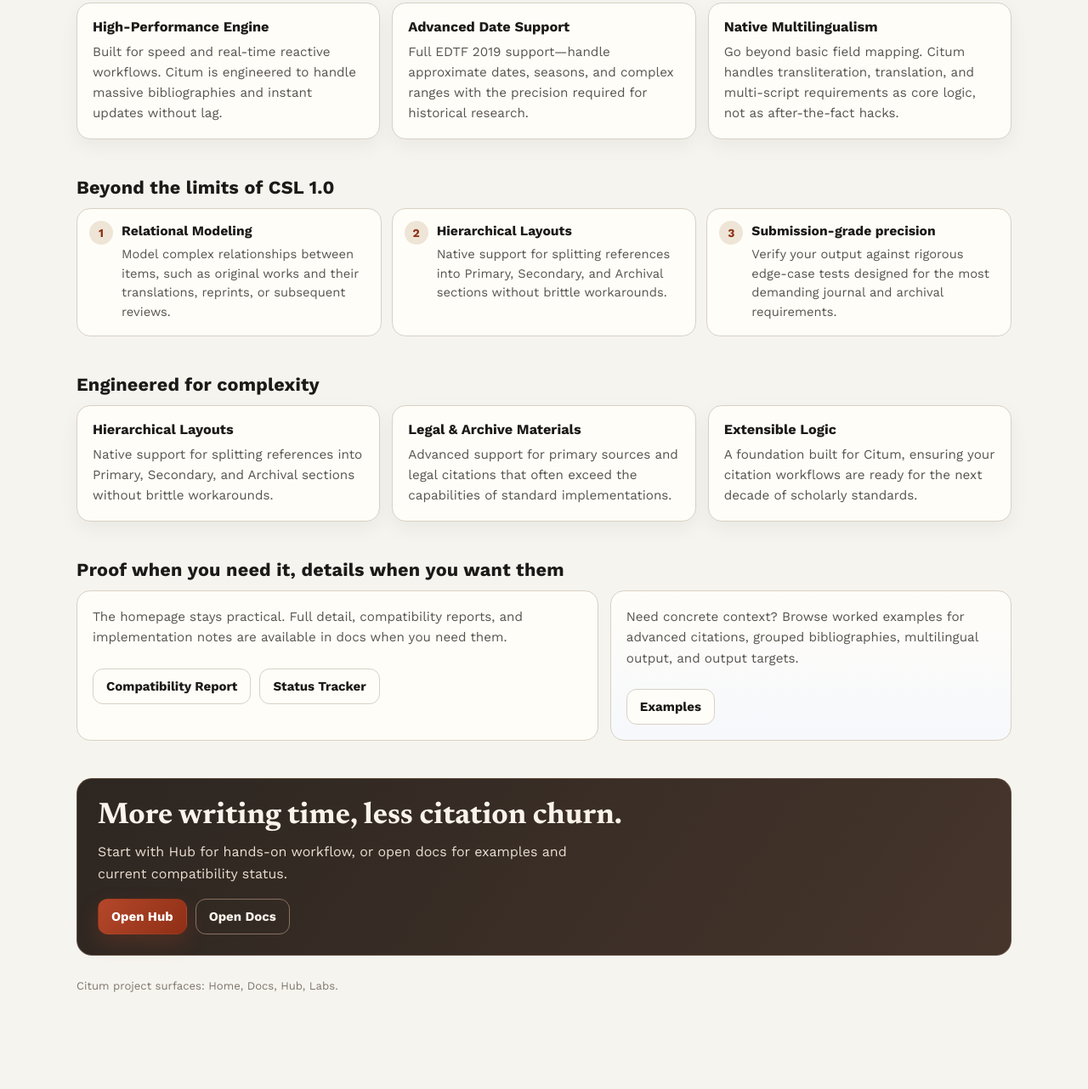
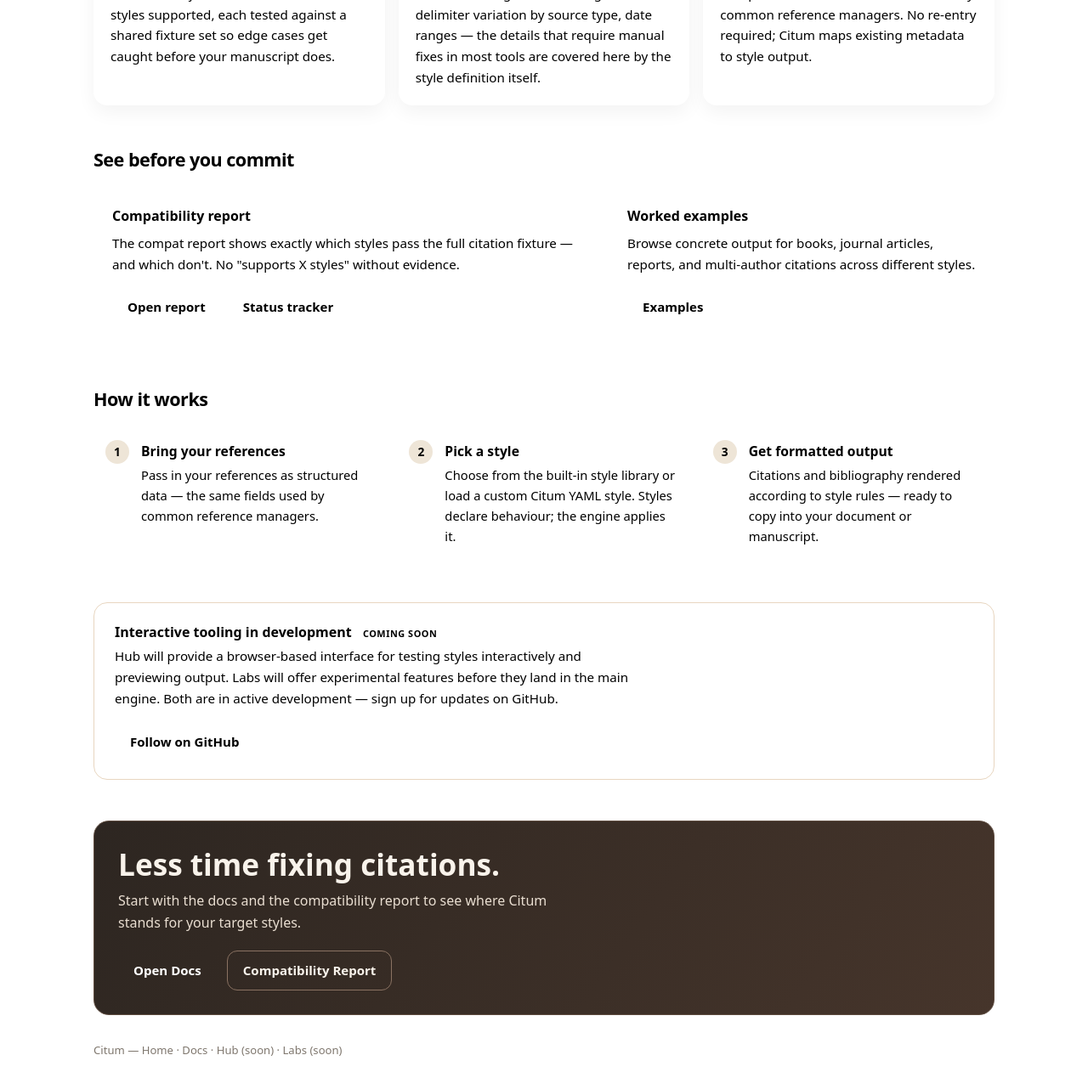
Before and after one commit to citum/citum-org, a plain HTML site: page docs/index.html in a window 1280 px wide. Shown: the part 652-1934 px from the top of the page at 85% size. Before the commit the page ends 1896 px from the top, so only its background shows below. Drawn offline with nearby package versions, Linux system fonts and the light colour scheme.

Commit message:
feat(web): rewrite apex for academic audience + Tailwind CDN
- Replace hand-written CSS with Tailwind 4 CDN
- Add dual-theme @theme blocks (warm A active, cool teal B commented)
- Rewrite hero: problem/friction framing, no overconfident claims
- Replace developer-facing cards (EDTF, relational modeling) with
  user-facing cards (style-accurate output, edge cases, source compat)
- Add 'See before you commit' section with compat report + examples
- Add Hub/Labs 'coming soon' badge in nav and callout section
- Add 'How it works' numbered steps for new-user orientation
- Soften final CTA; remove 'submission-ready' language

```diff
--- a/docs/index.html
+++ b/docs/index.html
@@ -4,379 +4,328 @@
   <meta charset="utf-8">
   <meta name="viewport" content="width=device-width, initial-scale=1">
   <title>Citum</title>
-  <meta name="description" content="Citum helps scholars produce submission-ready citations with less formatting churn.">
-  <link rel="preconnect" href="https://fonts.googleapis.com">
-  <link rel="preconnect" href="https://fonts.gstatic.com" crossorigin>
-  <link href="https://fonts.googleapis.com/css2?family=Newsreader:opsz,wght@6..72,500;6..72,700&family=Work+Sans:wght@400;500;600;700&display=swap" rel="stylesheet">
-  <style>
-    :root {
-      --bg: #f6f4ef;
-      --paper: #fffdf8;
-      --ink: #1b1a18;
-      --muted: #58544e;
-      --line: #d8d1c4;
-      --brand: #b4472a;
-      --brand-dark: #8f2f16;
-      --soft: #f3e5d7;
-      --soft-2: #eceff5;
-      --ring: rgba(180, 71, 42, 0.22);
+  <meta name="description" content="Citum formats citations accurately across hundreds of academic styles, so you spend less time fixing output and more time writing.">
+  <script src="https://cdn.tailwindcss.com"></script>
+  <style type="text/tailwindcss">
+    /* ─────────────────────────────────────────────────────────────
+       THEME A — Warm terracotta (active)
+       Newsreader serif headings · Work Sans body
+    ───────────────────────────────────────────────────────────── */
+    @theme {
+      --color-bg:        #f6f4ef;
+      --color-paper:     #fffdf8;
+      --color-ink:       #1b1a18;
+      --color-muted:     #58544e;
+      --color-line:      #d8d1c4;
+      --color-brand:     #b4472a;
+      --color-brand-dk:  #8f2f16;
+      --color-soft:      #f3e5d7;
+      --color-soft2:     #eceff5;
+      --color-ring:      rgba(180,71,42,0.22);
+      --font-sans:       "Work Sans", "Segoe UI", sans-serif;
+      --font-serif:      "Newsreader", Georgia, serif;
     }
-    * { box-sizing: border-box; }
+
+    /* ─────────────────────────────────────────────────────────────
+       THEME B — Cool teal (matches hub/labs) — swap: comment A,
+       uncomment B, reload.
+    ───────────────────────────────────────────────────────────── */
+    /*
+    @theme {
+      --color-bg:        #f0f4f4;
+      --color-paper:     #ffffff;
+      --color-ink:       #0f172a;
+      --color-muted:     #475569;
+      --color-line:      #cbd5e1;
+      --color-brand:     #0f766e;
+      --color-brand-dk:  #0d5f58;
+      --color-soft:      #ccfbf1;
+      --color-soft2:     #e0f2fe;
+      --color-ring:      rgba(15,118,110,0.22);
+      --font-sans:       "Lexend", "Inter", system-ui, sans-serif;
+      --font-serif:      "Lexend", system-ui, sans-serif;
+    }
+    */
+
+    @import url("https://fonts.googleapis.com/css2?family=Newsreader:opsz,wght@6..72,500;6..72,700&family=Work+Sans:wght@400;500;600;700&display=swap");
+
     body {
-      margin: 0;
-      font-family: "Work Sans", "Segoe UI", sans-serif;
-      color: var(--ink);
-      background:
+      font-family: var(--font-sans);
+      background-color: var(--color-bg);
+      color: var(--color-ink);
+      background-image:
         radial-gradient(900px 460px at 0% -8%, #ece6db 0%, transparent 64%),
-        radial-gradient(820px 420px at 102% -15%, #e7ebf4 0%, transparent 62%),
-        var(--bg);
-      min-height: 100vh;
+        radial-gradient(820px 420px at 102% -15%, #e7ebf4 0%, transparent 62%);
     }
-    .wrap {
-      width: min(1100px, calc(100% - 2.4rem));
-      margin: 0 auto;
-    }
-    .top {
-      position: sticky;
-      top: 0;
-      z-index: 12;
-      backdrop-filter: blur(8px);
-      background: rgba(246, 244, 239, 0.88);
-      border-bottom: 1px solid var(--line);
-    }
-    .nav {
-      min-height: 70px;
-      display: flex;
-      align-items: center;
-      justify-content: space-between;
-      gap: 12px;
-      flex-wrap: wrap;
-      padding: 8px 0;
-    }
-    .brand {
-      font-weight: 700;
-      font-size: 1.03rem;
-      letter-spacing: 0.02em;
-      color: var(--ink);
+
+    h1, .serif { font-family: var(--font-serif); }
+
+    .nav-link {
+      color: var(--color-muted);
+      font-weight: 600;
+      font-size: 0.92rem;
+      padding: 7px 11px;
+      border-radius: 9999px;
       text-decoration: none;
       white-space: nowrap;
     }
-    .links {
-      display: flex;
-      gap: 8px;
-      flex-wrap: wrap;
-      justify-content: flex-end;
-    }
-    .links a {
-      text-decoration: none;
-      color: var(--muted);
-      font-weight: 600;
-      font-size: 0.92rem;
-      padding: 7px 11px;
-      border-radius: 999px;
-      white-space: nowrap;
-    }
-    .links a[aria-current="page"],
-    .links a:hover {
-      color: var(--ink);
+    .nav-link:hover, .nav-link[aria-current="page"] {
+      color: var(--color-ink);
       background: #efe8dc;
     }
-    main {
-      padding: 54px 0 76px;
+    .soon {
+      font-size: 0.68rem;
+      font-weight: 700;
+      letter-spacing: 0.05em;
+      text-transform: uppercase;
+      background: var(--color-soft);
+      color: var(--color-brand-dk);
+      border: 1px solid var(--color-line);
+      border-radius: 9999px;
+      padding: 1px 6px;
+      vertical-align: middle;
+      margin-left: 3px;
     }
-    .hero-kicker {
+
+    .kicker {
       display: inline-block;
       font-size: 0.78rem;
       letter-spacing: 0.08em;
       text-transform: uppercase;
-      color: var(--brand-dark);
-      background: var(--soft);
+      color: var(--color-brand-dk);
+      background: var(--color-soft);
       border: 1px solid #e8d6c0;
-      border-radius: 999px;
+      border-radius: 9999px;
       padding: 7px 12px;
       font-weight: 700;
     }
-    h1 {
-      margin: 16px 0 0;
-      font-family: "Newsreader", Georgia, serif;
-      font-weight: 700;
-      font-size: clamp(2.2rem, 6.5vw, 4.2rem);
-      line-height: 1.02;
-      letter-spacing: -0.02em;
-      max-width: 15ch;
-    }
-    .lead {
-      margin: 16px 0 0;
-      font-size: 1.08rem;
-      color: var(--muted);
-      line-height: 1.65;
-      max-width: 66ch;
-    }
-    .cta-row {
-      display: flex;
-      flex-wrap: wrap;
-      gap: 10px;
-      margin-top: 24px;
-    }
-    .btn {
-      text-decoration: none;
+
+    .btn-primary {
       display: inline-flex;
       align-items: center;
       justify-content: center;
       font-weight: 700;
       border-radius: 12px;
-      padding: 11px 15px;
-      border: 1px solid transparent;
+      padding: 11px 18px;
       font-size: 0.94rem;
+      color: #fff;
+      background: linear-gradient(130deg, var(--color-brand), var(--color-brand-dk));
+      box-shadow: 0 10px 24px var(--color-ring);
+      text-decoration: none;
     }
-    .btn.primary {
-      color: #fff;
-      background: linear-gradient(130deg, var(--brand), var(--brand-dark));
-      box-shadow: 0 10px 24px var(--ring);
+    .btn-secondary {
+      display: inline-flex;
+      align-items: center;
+      justify-content: center;
+      font-weight: 700;
+      border-radius: 12px;
+      padding: 11px 18px;
+      font-size: 0.94rem;
+      color: var(--color-ink);
+      background: var(--color-paper);
+      border: 1px solid var(--color-line);
+      text-decoration: none;
     }
-    .btn.secondary {
-      color: var(--ink);
-      background: var(--paper);
-      border-color: var(--line);
+    .btn-ghost {
+      display: inline-flex;
+      align-items: center;
+      justify-content: center;
+      font-weight: 700;
+      border-radius: 12px;
+      padding: 11px 18px;
+      font-size: 0.94rem;
+      color: #f9f3eb;
+      background: transparent;
+      border: 1px solid #8a7262;
+      text-decoration: none;
     }
-    .section {
-      margin-top: 44px;
+
+    .card {
+      background: var(--color-paper);
+      border: 1px solid var(--color-line);
+      border-radius: 16px;
+      padding: 20px;
+      box-shadow: 0 8px 22px rgba(26,24,22,0.05);
     }
-    .section h2 {
-      margin: 0 0 12px;
-      font-size: 1.35rem;
-      letter-spacing: 0.01em;
-    }
-    .grid-3 {
-      display: grid;
-      grid-template-columns: repeat(auto-fit, minmax(230px, 1fr));
-      gap: 14px;
-    }
-    .card {
-      background: var(--paper);
-      border: 1px solid var(--line);
-      border-radius: 16px;
-      padding: 18px;
-      box-shadow: 0 8px 22px rgba(26, 24, 22, 0.05);
-    }
-    .card h3 {
-      margin: 0 0 8px;
-      font-size: 1.02rem;
-    }
-    .card p {
-      margin: 0;
-      color: var(--muted);
-      line-height: 1.58;
-      font-size: 0.95rem;
-    }
-    .steps {
-      display: grid;
-      grid-template-columns: repeat(auto-fit, minmax(230px, 1fr));
-      gap: 12px;
-      counter-reset: item;
-    }
+    .card p { color: var(--color-muted); }
+
     .step {
       position: relative;
-      background: var(--paper);
-      border: 1px solid var(--line);
+      background: var(--color-paper);
+      border: 1px solid var(--color-line);
       border-radius: 16px;
-      padding: 16px 16px 16px 52px;
+      padding: 18px 18px 18px 56px;
     }
-    .step::before {
-      counter-increment: item;
-      content: counter(item);
+    .step-num {
       position: absolute;
-      left: 14px;
-      top: 14px;
-      width: 28px;
-      height: 28px;
-      border-radius: 999px;
+      left: 14px; top: 16px;
+      width: 28px; height: 28px;
+      border-radius: 9999px;
       background: #eee5d7;
-      color: var(--brand-dark);
+      color: var(--color-brand-dk);
       font-weight: 800;
+      font-size: 0.86rem;
       display: grid;
       place-items: center;
-      font-size: 0.86rem;
     }
-    .step h3 {
-      margin: 0 0 7px;
-      font-size: 0.98rem;
+    .step p { color: var(--color-muted); }
+
+    .panel {
+      background: var(--color-paper);
+      border: 1px solid var(--color-line);
+      border-radius: 16px;
+      padding: 22px;
     }
-    .step p {
-      margin: 0;
-      color: var(--muted);
-      font-size: 0.92rem;
-      line-height: 1.55;
+    .panel p { color: var(--color-muted); }
+
+    .callout {
+      background: var(--color-soft);
+      border: 1px solid #e8d6c0;
+      border-radius: 16px;
+      padding: 22px 24px;
     }
-    .proof {
-      display: grid;
-      grid-template-columns: 1.3fr 1fr;
-      gap: 14px;
-    }
-    .panel {
-      background: var(--paper);
-      border: 1px solid var(--line);
-      border-radius: 16px;
-      padding: 18px;
-    }
-    .panel p {
-      margin: 0;
-      color: var(--muted);
-      line-height: 1.6;
-      font-size: 0.95rem;
-    }
-    .panel + .panel {
-      background: linear-gradient(180deg, var(--paper), #f6f8fc);
-    }
-    .final {
-      margin-top: 44px;
+
+    .dark-cta {
       background: linear-gradient(125deg, #2d2621, #46352b);
       color: #f9f3eb;
       border-radius: 18px;
-      padding: 24px;
+      padding: 28px;
       border: 1px solid #5f4c3f;
     }
-    .final h2 {
-      margin: 0;
-      font-family: "Newsreader", Georgia, serif;
-      font-weight: 700;
-      font-size: clamp(1.6rem, 4vw, 2.2rem);
-      line-height: 1.12;
-    }
-    .final p {
-      margin: 10px 0 0;
-      color: #e9ded1;
-      line-height: 1.62;
-      max-width: 60ch;
-    }
-    .final .cta-row {
-      margin-top: 16px;
-    }
-    .final .btn.secondary {
-      background: transparent;
-      border-color: #8a7262;
-      color: #f9f3eb;
-    }
-    footer {
-      margin-top: 28px;
-      color: #7f776e;
-      font-size: 0.82rem;
-    }
-    @media (max-width: 860px) {
-      .proof {
-        grid-template-columns: 1fr;
-      }
-    }
+    .dark-cta p { color: #e9ded1; }
   </style>
 </head>
-<body>
-  <header class="top">
-    <div class="wrap nav">
-      <a class="brand" href="https://citum.org">Citum</a>
-      <nav class="links" aria-label="Global">
-        <a href="https://citum.org" aria-current="page">Home</a>
-        <a href="https://docs.citum.org">Docs</a>
-        <a href="https://hub.citum.org">Hub</a>
-        <a href="https://labs.citum.org">Labs</a>
+<body class="min-h-screen">
+
+  <!-- Nav -->
+  <header class="sticky top-0 z-10 backdrop-blur-sm border-b" style="background:rgba(246,244,239,0.88);border-color:var(--color-line)">
+    <div class="mx-auto max-w-[1100px] px-5 flex items-center justify-between gap-3 flex-wrap py-2 min-h-[70px]">
+      <a href="https://citum.org" class="font-bold text-[1.03rem] tracking-wide no-underline" style="color:var(--color-ink)">Citum</a>
+      <nav class="flex gap-1 flex-wrap justify-end" aria-label="Global">
+        <a class="nav-link" href="https://citum.org" aria-current="page">Home</a>
+        <a class="nav-link" href="https://docs.citum.org">Docs</a>
+        <a class="nav-link" href="https://hub.citum.org">Hub <span class="soon">soon</span></a>
+        <a class="nav-link" href="https://labs.citum.org">Labs <span class="soon">soon</span></a>
       </nav>
     </div>
   </header>
 
-  <main class="wrap">
-    <span class="hero-kicker">Beyond CSL 1.0</span>
-    <h1>Next-generation citation logic for a multilingual world</h1>
-    <p class="lead">Citum is built to solve the hardest problems in scholarly publishing. While CSL 1.0 transformed citation management, Citum moves further—providing native support for multi-script bibliographies, complex source grouping, and the precision required for high-stakes research.</p>
-    <div class="cta-row">
-      <a class="btn primary" href="https://hub.citum.org">Try Citum Hub</a>
-      <a class="btn secondary" href="https://docs.citum.org/examples.html">Advanced Examples</a>
-      <a class="btn secondary" href="https://docs.citum.org/compat.html">CSL Compatibility</a>
+  <main class="mx-auto max-w-[1100px] px-5 py-14 pb-20">
+
+    <!-- Hero -->
+    <span class="kicker">Citation formatting, done right</span>
+    <h1 class="serif mt-4 mb-0 font-bold leading-[1.02] tracking-tight" style="font-size:clamp(2.2rem,6.5vw,4.2rem);max-width:16ch">
+      Accurate styles.<br>Less correction.
+    </h1>
+    <p class="mt-4 text-[1.08rem] leading-relaxed max-w-[66ch]" style="color:var(--color-muted)">
+      Citation styles have a lot of rules. Citum applies them consistently — across hundreds of styles, across source types, across the formatting details that usually require a manual fix after export.
+    </p>
+    <div class="flex flex-wrap gap-3 mt-6">
+      <a class="btn-primary" href="https://docs.citum.org/compat.html">See compatibility report</a>
+      <a class="btn-secondary" href="https://docs.citum.org">Read the docs</a>
     </div>
 
-    <section class="section" aria-label="Beyond standard CSL">
-      <h2>Why Citum?</h2>
-      <div class="grid-3">
+    <!-- What it does -->
+    <section class="mt-12" aria-label="What Citum does">
+      <h2 class="text-[1.35rem] font-semibold mb-4 tracking-tight" style="color:var(--color-ink)">What it does</h2>
+      <div class="grid gap-4" style="grid-template-columns:repeat(auto-fit,minmax(240px,1fr))">
         <article class="card">
-          <h3>High-Performance Engine</h3>
-          <p>Built for speed and real-time reactive workflows. Citum is engineered to handle massive bibliographies and instant updates without lag.</p>
+          <h3 class="font-semibold text-[1rem] mb-2">Style-accurate output</h3>
+          <p class="text-[0.95rem] leading-relaxed">
+            Hundreds of journal and institutional styles supported, each tested against a shared fixture set so edge cases get caught before your manuscript does.
+          </p>
         </article>
         <article class="card">
-          <h3>Advanced Date Support</h3>
-          <p>Full EDTF 2019 support—handle approximate dates, seasons, and complex ranges with the precision required for historical research.</p>
+          <h3 class="font-semibold text-[1rem] mb-2">Formatting edge cases handled</h3>
+          <p class="text-[0.95rem] leading-relaxed">
+            Name disambiguation, ibid logic, delimiter variation by source type, date ranges — the details that require manual fixes in most tools are covered here by the style definition itself.
+          </p>
         </article>
         <article class="card">
-          <h3>Native Multilingualism</h3>
-          <p>Go beyond basic field mapping. Citum handles transliteration, translation, and multi-script requirements as core logic, not as after-the-fact hacks.</p>
+          <h3 class="font-semibold text-[1rem] mb-2">Works with sources you already have</h3>
+          <p class="text-[0.95rem] leading-relaxed">
+            Accepts the same reference fields used by common reference managers. No re-entry required; Citum maps existing metadata to style output.
+          </p>
         </article>
       </div>
     </section>
 
-    <section class="section" aria-label="Solving CSL 1.0 pain points">
-      <h2>Beyond the limits of CSL 1.0</h2>
-      <div class="steps">
-        <article class="step">
-          <h3>Relational Modeling</h3>
-          <p>Model complex relationships between items, such as original works and their translations, reprints, or subsequent reviews.</p>
-        </article>
-        <article class="step">
-          <h3>Hierarchical Layouts</h3>
-          <p>Native support for splitting references into Primary, Secondary, and Archival sections without brittle workarounds.</p>
-        </article>
-        <article class="step">
-          <h3>Submission-grade precision</h3>
-          <p>Verify your output against rigorous edge-case tests designed for the most demanding journal and archival requirements.</p>
-        </article>
-      </div>
-    </section>
-
-    <section class="section" aria-label="Engineered for complexity">
-      <h2>Engineered for complexity</h2>
-      <div class="grid-3">
-        <article class="card">
-          <h3>Hierarchical Layouts</h3>
-          <p>Native support for splitting references into Primary, Secondary, and Archival sections without brittle workarounds.</p>
-        </article>
-        <article class="card">
-          <h3>Legal & Archive Materials</h3>
-          <p>Advanced support for primary sources and legal citations that often exceed the capabilities of standard implementations.</p>
-        </article>
-        <article class="card">
-          <h3>Extensible Logic</h3>
-          <p>A foundation built for Citum, ensuring your citation workflows are ready for the next decade of scholarly standards.</p>
-        </article>
-      </div>
-    </section>
-
-    <section class="section" aria-label="Proof and details">
-      <h2>Proof when you need it, details when you want them</h2>
-      <div class="proof">
+    <!-- See before you commit -->
+    <section class="mt-12" aria-label="Transparency and current state">
+      <h2 class="text-[1.35rem] font-semibold mb-4 tracking-tight" style="color:var(--color-ink)">See before you commit</h2>
+      <div class="grid gap-4" style="grid-template-columns:1.3fr 1fr">
         <article class="panel">
-          <p>The homepage stays practical. Full detail, compatibility reports, and implementation notes are available in docs when you need them.</p>
-          <div class="cta-row">
-            <a class="btn secondary" href="https://docs.citum.org/compat.html">Compatibility Report</a>
-            <a class="btn secondary" href="https://docs.citum.org/TIER_STATUS.md">Status Tracker</a>
+          <h3 class="font-semibold text-[1rem] mb-2">Compatibility report</h3>
+          <p class="text-[0.95rem] leading-relaxed mb-4">
+            The compat report shows exactly which styles pass the full citation fixture — and which don't. No "supports X styles" without evidence.
+          </p>
+          <div class="flex flex-wrap gap-2">
+            <a class="btn-secondary" href="https://docs.citum.org/compat.html">Open report</a>
+            <a class="btn-secondary" href="https://docs.citum.org/TIER_STATUS.md">Status tracker</a>
           </div>
         </article>
-        <article class="panel">
-          <p>Need concrete context? Browse worked examples for advanced citations, grouped bibliographies, multilingual output, and output targets.</p>
-          <div class="cta-row">
-            <a class="btn secondary" href="https://docs.citum.org/examples.html">Examples</a>
+        <article class="panel" style="background:linear-gradient(180deg,var(--color-paper),#f6f8fc)">
+          <h3 class="font-semibold text-[1rem] mb-2">Worked examples</h3>
+          <p class="text-[0.95rem] leading-relaxed mb-4">
+            Browse concrete output for books, journal articles, reports, and multi-author citations across different styles.
+          </p>
+          <div class="flex flex-wrap gap-2">
+            <a class="btn-secondary" href="https://docs.citum.org/examples.html">Examples</a>
           </div>
         </article>
       </div>
     </section>
 
-    <section class="final" aria-label="Final call to action">
-      <h2>More writing time, less citation churn.</h2>
-      <p>Start with Hub for hands-on workflow, or open docs for examples and current compatibility status.</p>
-      <div class="cta-row">
-        <a class="btn primary" href="https://hub.citum.org">Open Hub</a>
-        <a class="btn secondary" href="https://docs.citum.org">Open Docs</a>
+    <!-- How it works -->
+    <section class="mt-12" aria-label="How citation processing works">
+      <h2 class="text-[1.35rem] font-semibold mb-4 tracking-tight" style="color:var(--color-ink)">How it works</h2>
+      <div class="grid gap-3" style="grid-template-columns:repeat(auto-fit,minmax(230px,1fr));counter-reset:step">
+        <article class="step">
+          <span class="step-num">1</span>
+          <h3 class="font-semibold text-[0.98rem] mb-1">Bring your references</h3>
+          <p class="text-[0.92rem] leading-relaxed">Pass in your references as structured data — the same fields used by common reference managers.</p>
+        </article>
+        <article class="step">
+          <span class="step-num">2</span>
+          <h3 class="font-semibold text-[0.98rem] mb-1">Pick a style</h3>
+          <p class="text-[0.92rem] leading-relaxed">Choose from the built-in style library or load a custom Citum YAML style. Styles declare behaviour; the engine applies it.</p>
+        </article>
+        <article class="step">
+          <span class="step-num">3</span>
+          <h3 class="font-semibold text-[0.98rem] mb-1">Get formatted output</h3>
+          <p class="text-[0.92rem] leading-relaxed">Citations and bibliography rendered according to style rules — ready to copy into your document or manuscript.</p>
+        </article>
       </div>
     </section>
 
-    <footer>
-      Citum project surfaces: Home, Docs, Hub, Labs.
+    <!-- Hub / Labs callout -->
+    <section class="mt-12" aria-label="Interactive tooling — coming soon">
+      <div class="callout">
+        <h3 class="font-semibold text-[1rem] mb-1" style="color:var(--color-ink)">Interactive tooling in development <span class="soon">coming soon</span></h3>
+        <p class="text-[0.95rem] leading-relaxed max-w-[70ch]" style="color:var(--color-muted)">
+          Hub will provide a browser-based interface for testing styles interactively and previewing output. Labs will offer experimental features before they land in the main engine. Both are in active development — sign up for updates on GitHub.
+        </p>
+        <div class="flex flex-wrap gap-2 mt-4">
+          <a class="btn-secondary" href="https://github.com/citum">Follow on GitHub</a>
+        </div>
+      </div>
+    </section>
+
+    <!-- Final CTA -->
+    <section class="dark-cta mt-12" aria-label="Call to action">
+      <h2 class="serif font-bold leading-tight" style="font-size:clamp(1.6rem,4vw,2.2rem)">Less time fixing citations.</h2>
+      <p class="mt-2 leading-relaxed max-w-[56ch]">Start with the docs and the compatibility report to see where Citum stands for your target styles.</p>
+      <div class="flex flex-wrap gap-3 mt-5">
+        <a class="btn-primary" href="https://docs.citum.org">Open Docs</a>
+        <a class="btn-ghost" href="https://docs.citum.org/compat.html">Compatibility Report</a>
+      </div>
+    </section>
+
+    <footer class="mt-8 text-[0.82rem]" style="color:#7f776e">
+      Citum — Home &middot; <a href="https://docs.citum.org" style="color:inherit">Docs</a> &middot; Hub (soon) &middot; Labs (soon)
     </footer>
+
   </main>
+
 </body>
 </html>
```
